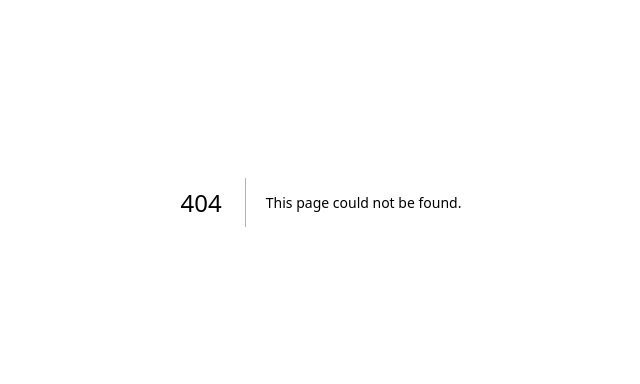
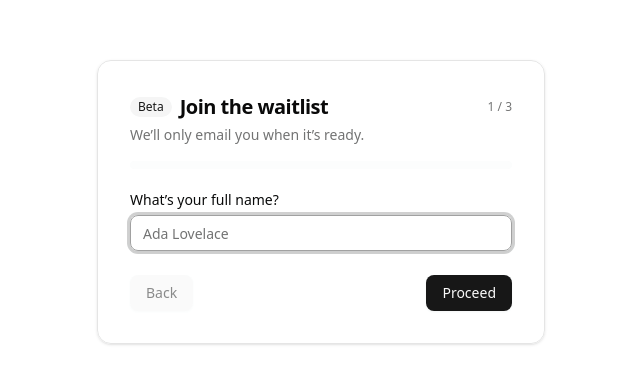
Before and after one commit to Grenish/prompt-share, a Next.js app: page /waitlist in a window 1280 px wide. Before the commit this address had no page. Shown: the part 198-582 px from the top of the page, without its empty margins (319-959 px from the left). Built offline with nearby package versions, Linux system fonts and the light colour scheme.

Commit message:
Add WaitlistPage component to render WaitlistForm

```diff
--- /dev/null
+++ b/app/(afterAuth)/(auth)/waitlist/page.tsx
@@ -0,0 +1,9 @@
+import WaitlistForm from "@/components/waitlist-form";
+
+export default function WaitlistPage() {
+  return (
+    <div className="flex min-h-svh w-full items-center justify-center p-6 md:p-10 bg-waitlist bg-cover bg-center">
+      <WaitlistForm className="bg-card/30 backdrop-blur-sm"/>
+    </div>
+  );
+}
```
